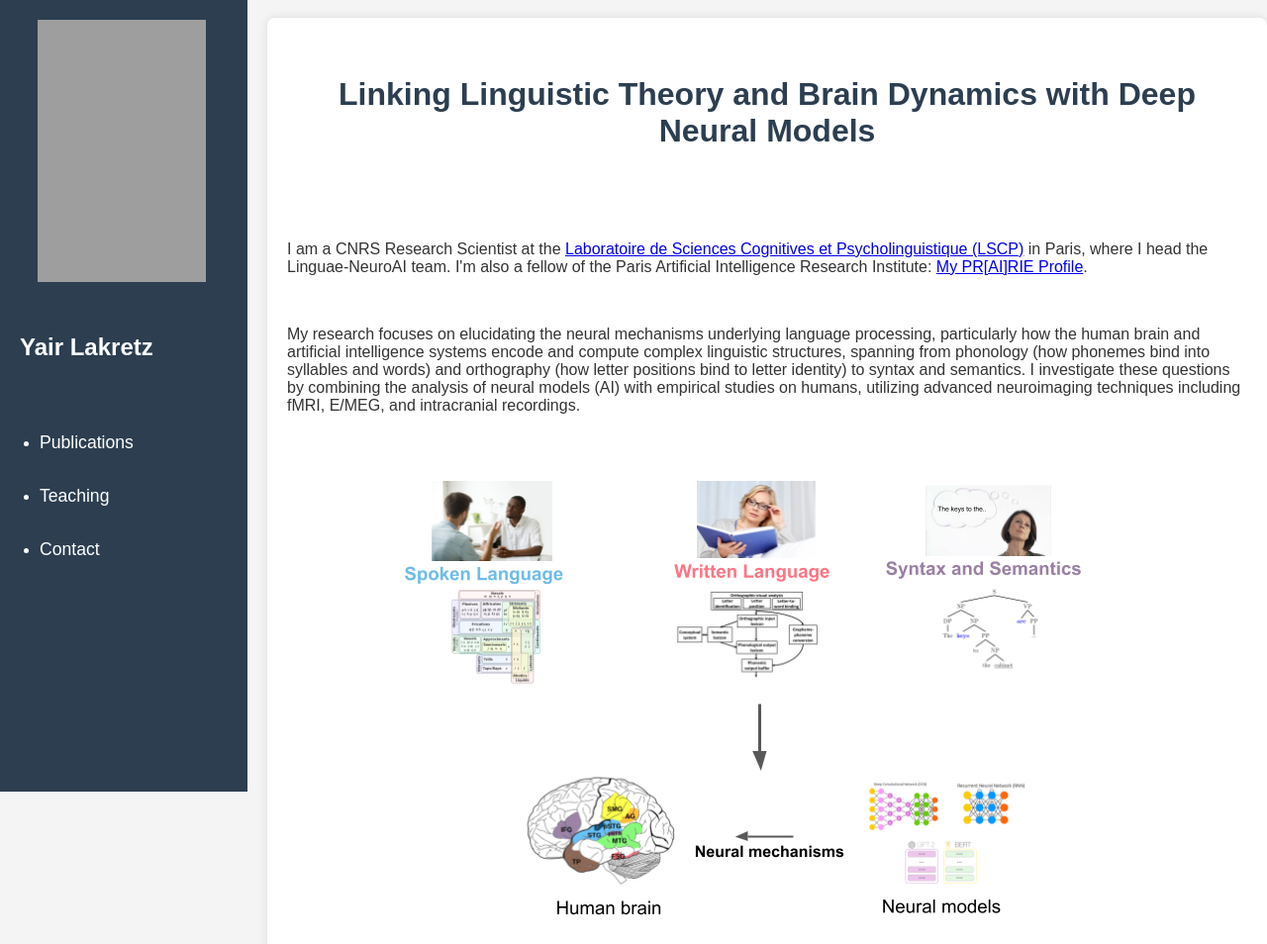
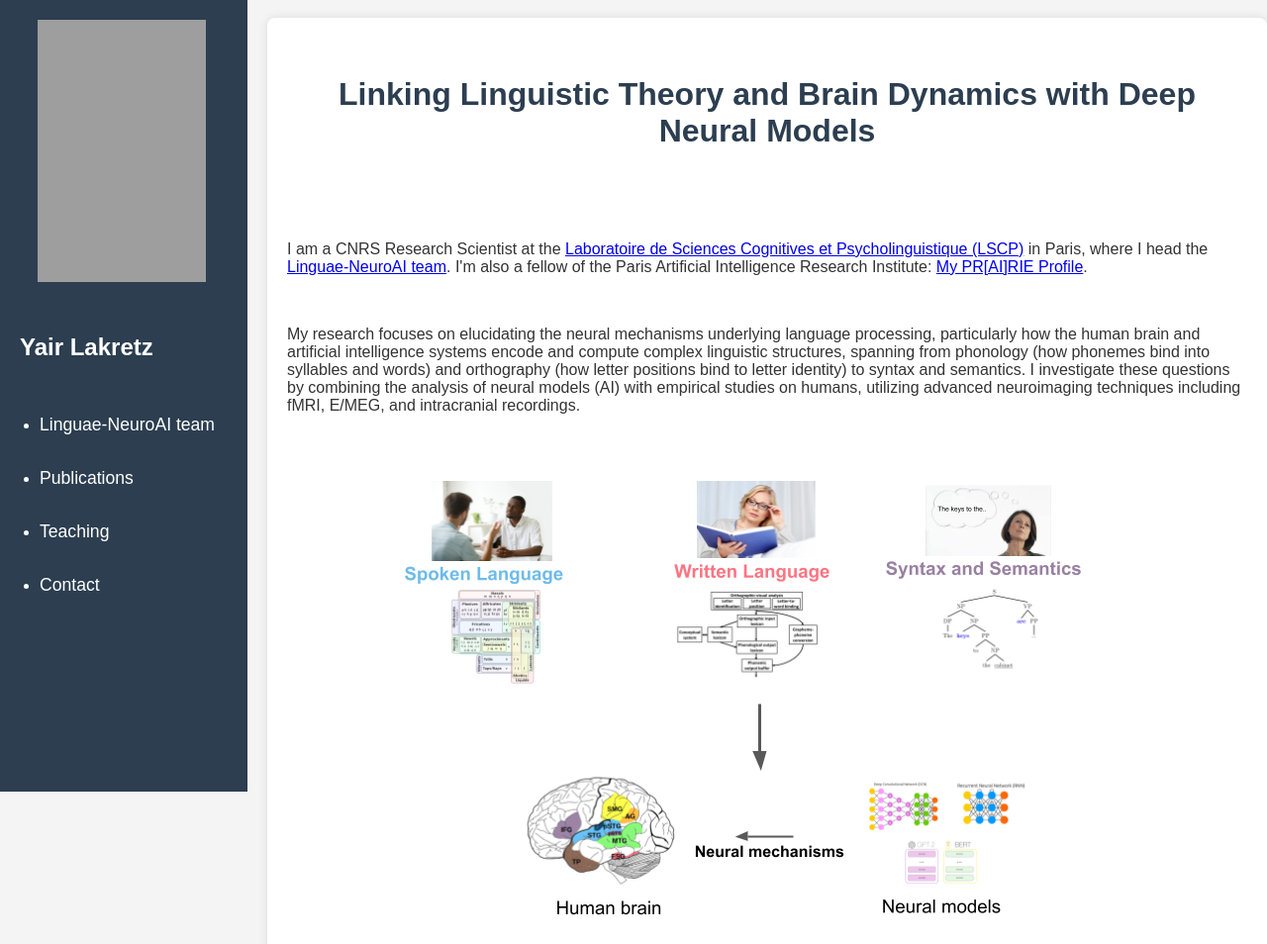
Before and after one commit to yairlak/yairlak.github.io, a plain HTML site: page index.html in a window 1280 px wide. Shown: the top 954 px of the page at 99% size. Drawn offline with Linux system fonts and the light colour scheme; grey boxes are pictures that could not be loaded.

Commit message:
Add link to Linguae-NeuroAI team in sidebar

```diff
--- a/index.html
+++ b/index.html
@@ -11,6 +11,7 @@
     <img src="images/Yair_Lakretz.jpg" alt="Your Academic Profile" class="header-image" style="width: 4.5cm; height: 7cm;">
         <h2>Yair Lakretz</h2>
         <ul>
+			<li><a href="https://linguae-neuroai.github.io/">Linguae-NeuroAI team</a></li>
             <li><a href="https://scholar.google.co.il/citations?user=cNnJ5YUAAAAJ&hl">Publications</a></li>
             <li><a href="sections/teaching.html">Teaching</a></li>
             <li><a href="sections/contact.html">Contact</a></li>
@@ -22,7 +23,7 @@
 
                 <div class="section">
         <br>
-        <p>I am a CNRS Research Scientist at the <a href="https://lscp.dec.ens.fr/en">Laboratoire de Sciences Cognitives et Psycholinguistique (LSCP)</a> in Paris, where I head the Linguae-NeuroAI team. I'm also a fellow of the Paris Artificial Intelligence Research Institute: <a href="https://prairie-institute.fr/chairs/lakretz-yair/">My PR[AI]RIE Profile</a>.</p>
+        <p>I am a CNRS Research Scientist at the <a href="https://lscp.dec.ens.fr/en">Laboratoire de Sciences Cognitives et Psycholinguistique (LSCP)</a> in Paris, where I head the <a href="https://linguae-neuroai.github.io/">Linguae-NeuroAI team</a>. I'm also a fellow of the Paris Artificial Intelligence Research Institute: <a href="https://prairie-institute.fr/chairs/lakretz-yair/">My PR[AI]RIE Profile</a>.</p>
 
         <p>My research focuses on elucidating the neural mechanisms underlying language processing, particularly how the human brain and artificial intelligence systems encode and compute complex linguistic structures, spanning from phonology (how phonemes bind into syllables and words) and orthography (how letter positions bind to letter identity) to syntax and semantics. I investigate these questions by combining the analysis of neural models (AI) with empirical studies on humans, utilizing advanced neuroimaging techniques including fMRI, E/MEG, and intracranial recordings.</p>
 
```
